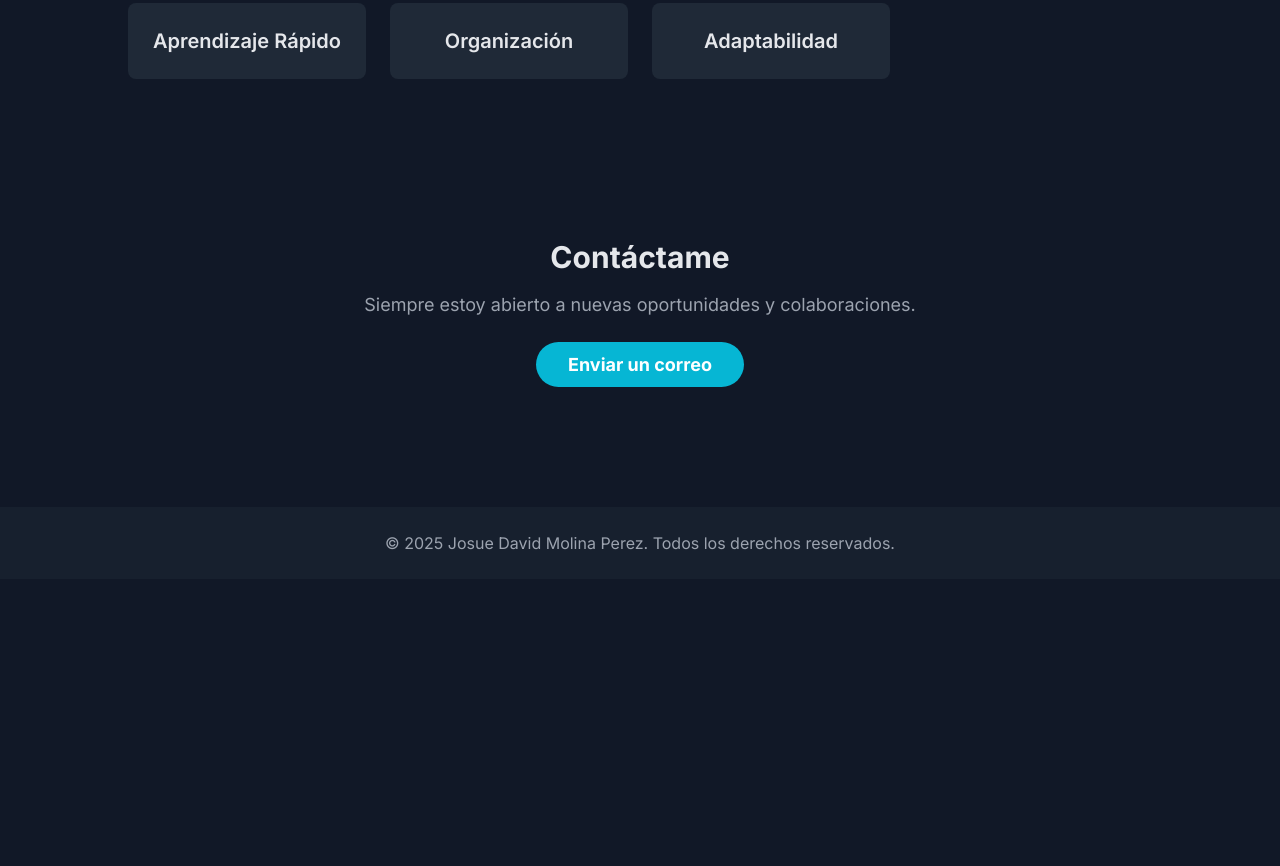
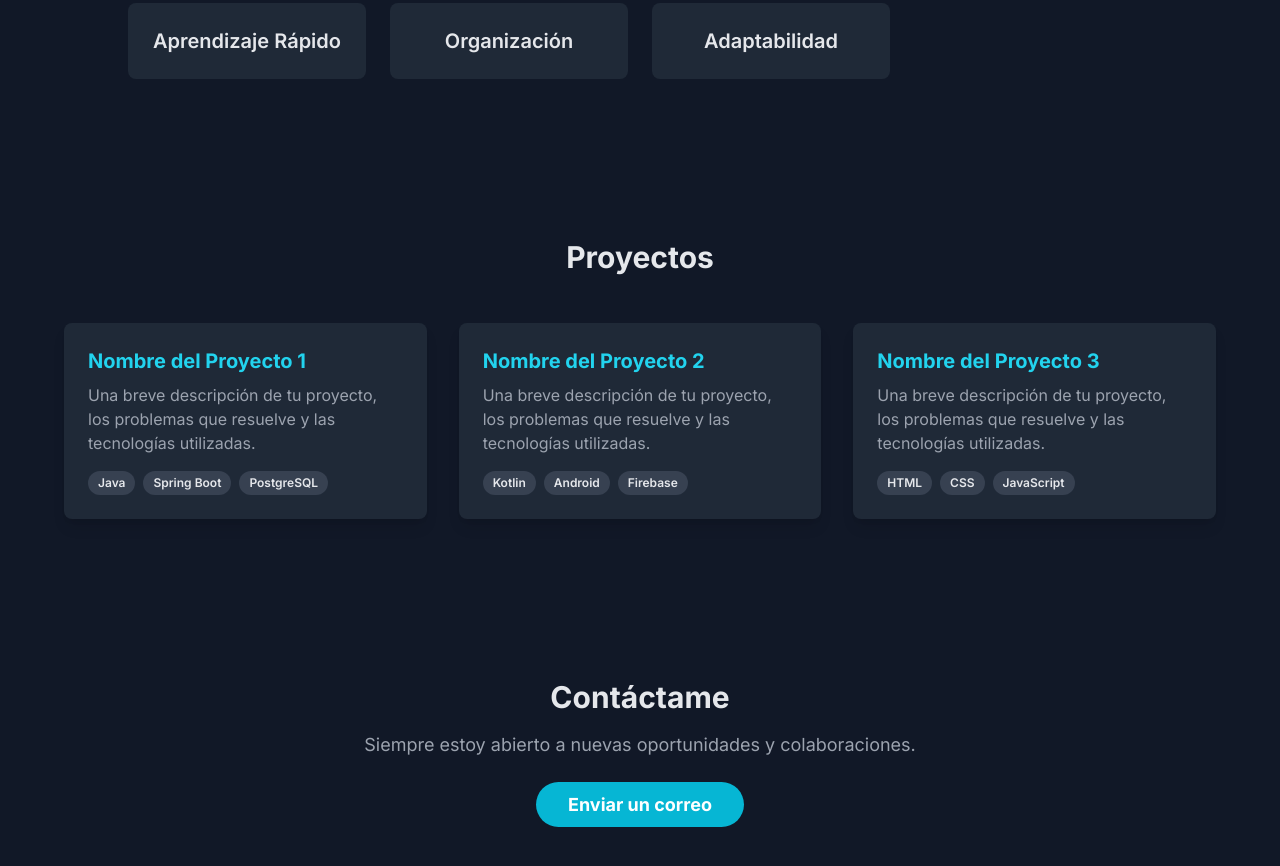
Before and after one commit to Josudevp/Portafolio, a plain HTML site: page index.html in a window 1280 px wide. Shown: the part 1890-2756 px from the top of the page. Before the commit the page ends 2469 px from the top, so only its background shows below. Drawn offline with nearby package versions, Linux system fonts and the light colour scheme.

Commit message:
Seccion de proyectos añadida

```diff
--- a/index.html
+++ b/index.html
@@ -12,10 +12,10 @@
         body {
             font-family: 'Inter', sans-serif;
         }
-        .skill-card {
+        .skill-card, .project-card {
             transition: transform 0.3s ease, box-shadow 0.3s ease;
         }
-        .skill-card:hover {
+        .skill-card:hover, .project-card:hover {
             transform: translateY(-5px);
             box-shadow: 0 10px 15px -3px rgba(0, 0, 0, 0.1), 0 4px 6px -2px rgba(0, 0, 0, 0.05);
         }
@@ -31,6 +31,7 @@
                 <a href="#about" class="hover:text-cyan-400 transition-colors duration-300">Sobre mí</a>
                 <a href="#education" class="hover:text-cyan-400 transition-colors duration-300">Educación</a>
                 <a href="#skills" class="hover:text-cyan-400 transition-colors duration-300">Habilidades</a>
+                <a href="#projects" class="hover:text-cyan-400 transition-colors duration-300">Proyectos</a>
                 <a href="#contact" class="hover:text-cyan-400 transition-colors duration-300">Contacto</a>
             </div>
             <div class="md:hidden">
@@ -130,6 +131,61 @@
             </div>
         </section>
 
+        <!-- Projects Section -->
+        <section id="projects" class="py-20">
+            <h2 class="text-3xl font-bold text-center mb-12">Proyectos</h2>
+            <div class="max-w-6xl mx-auto grid md:grid-cols-2 lg:grid-cols-3 gap-8">
+
+                <!-- Project Card 1 -->
+                <div class="project-card bg-gray-800 rounded-lg shadow-lg overflow-hidden">
+                    <div class="p-6">
+                        <h3 class="text-xl font-bold text-cyan-400 mb-2">Nombre del Proyecto 1</h3>
+                        <p class="text-gray-400 mb-4">
+                            Una breve descripción de tu proyecto, los problemas que resuelve y las tecnologías utilizadas.
+                        </p>
+                        <div class="flex flex-wrap gap-2">
+                            <span class="bg-gray-700 text-xs font-semibold px-2.5 py-1 rounded-full">Java</span>
+                            <span class="bg-gray-700 text-xs font-semibold px-2.5 py-1 rounded-full">Spring Boot</span>
+                            <span class="bg-gray-700 text-xs font-semibold px-2.5 py-1 rounded-full">PostgreSQL</span>
+                        </div>
+                    </div>
+                </div>
+
+                <!-- Project Card 2 -->
+                <div class="project-card bg-gray-800 rounded-lg shadow-lg overflow-hidden">
+                    <div class="p-6">
+                        <h3 class="text-xl font-bold text-cyan-400 mb-2">Nombre del Proyecto 2</h3>
+                        <p class="text-gray-400 mb-4">
+                            Una breve descripción de tu proyecto, los problemas que resuelve y las tecnologías utilizadas.
+                        </p>
+                        <div class="flex flex-wrap gap-2">
+                            <span class="bg-gray-700 text-xs font-semibold px-2.5 py-1 rounded-full">Kotlin</span>
+                            <span class="bg-gray-700 text-xs font-semibold px-2.5 py-1 rounded-full">Android</span>
+                            <span class="bg-gray-700 text-xs font-semibold px-2.5 py-1 rounded-full">Firebase</span>
+                        </div>
+                    </div>
+                </div>
+
+                <!-- Project Card 3 -->
+                <div class="project-card bg-gray-800 rounded-lg shadow-lg overflow-hidden">
+                    <div class="p-6">
+                        <h3 class="text-xl font-bold text-cyan-400 mb-2">Nombre del Proyecto 3</h3>
+                        <p class="text-gray-400 mb-4">
+                            Una breve descripción de tu proyecto, los problemas que resuelve y las tecnologías utilizadas.
+                        </p>
+                        <div class="flex flex-wrap gap-2">
+                            <span class="bg-gray-700 text-xs font-semibold px-2.5 py-1 rounded-full">HTML</span>
+                            <span class="bg-gray-700 text-xs font-semibold px-2.5 py-1 rounded-full">CSS</span>
+                            <span class="bg-gray-700 text-xs font-semibold px-2.5 py-1 rounded-full">JavaScript</span>
+                        </div>
+                    </div>
+                </div>
+
+                <!-- Agrega más tarjetas de proyectos aquí -->
+
+            </div>
+        </section>
+
         <!-- Contact Section -->
         <section id="contact" class="py-20 text-center">
             <h2 class="text-3xl font-bold mb-4">Contáctame</h2>
```
